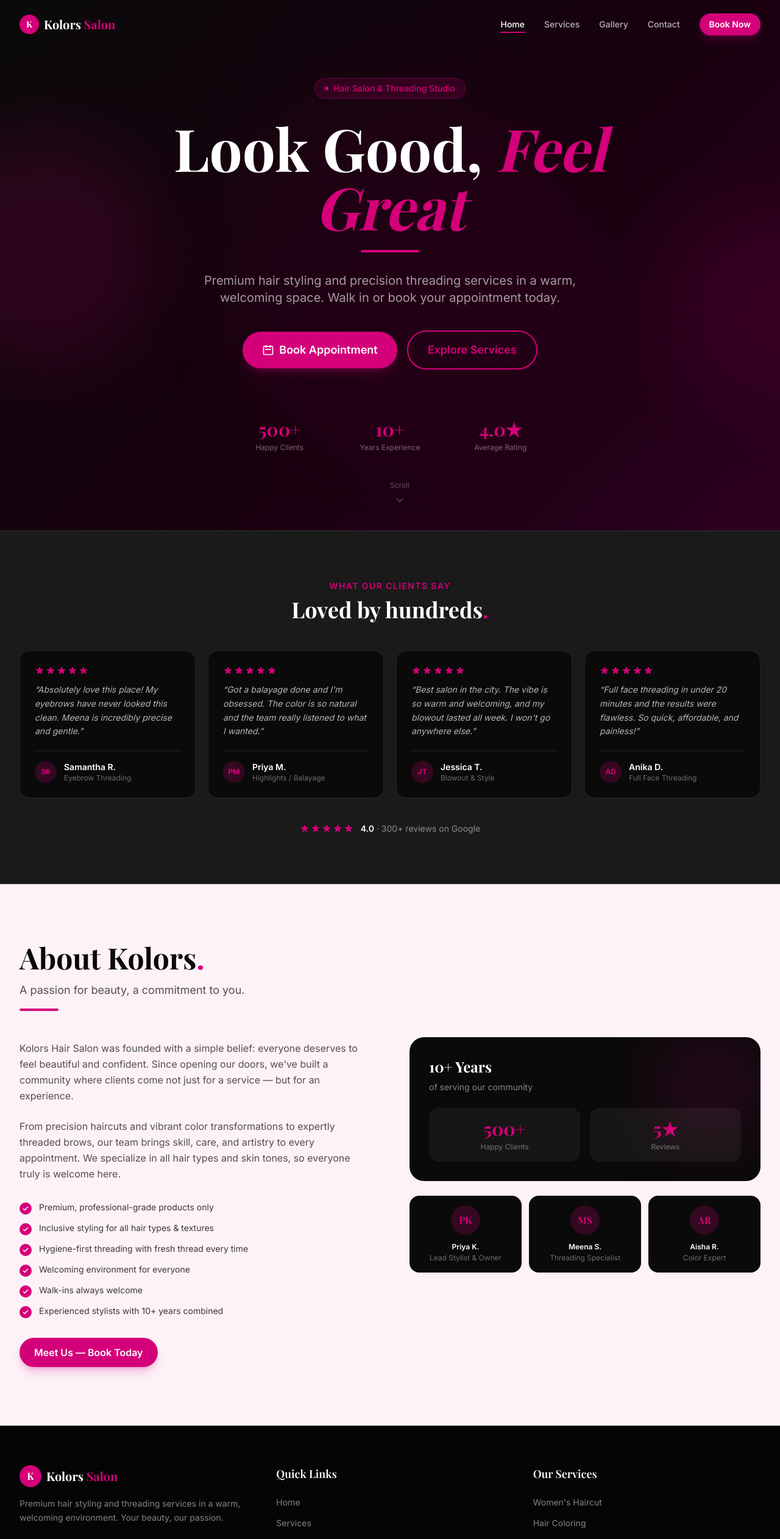
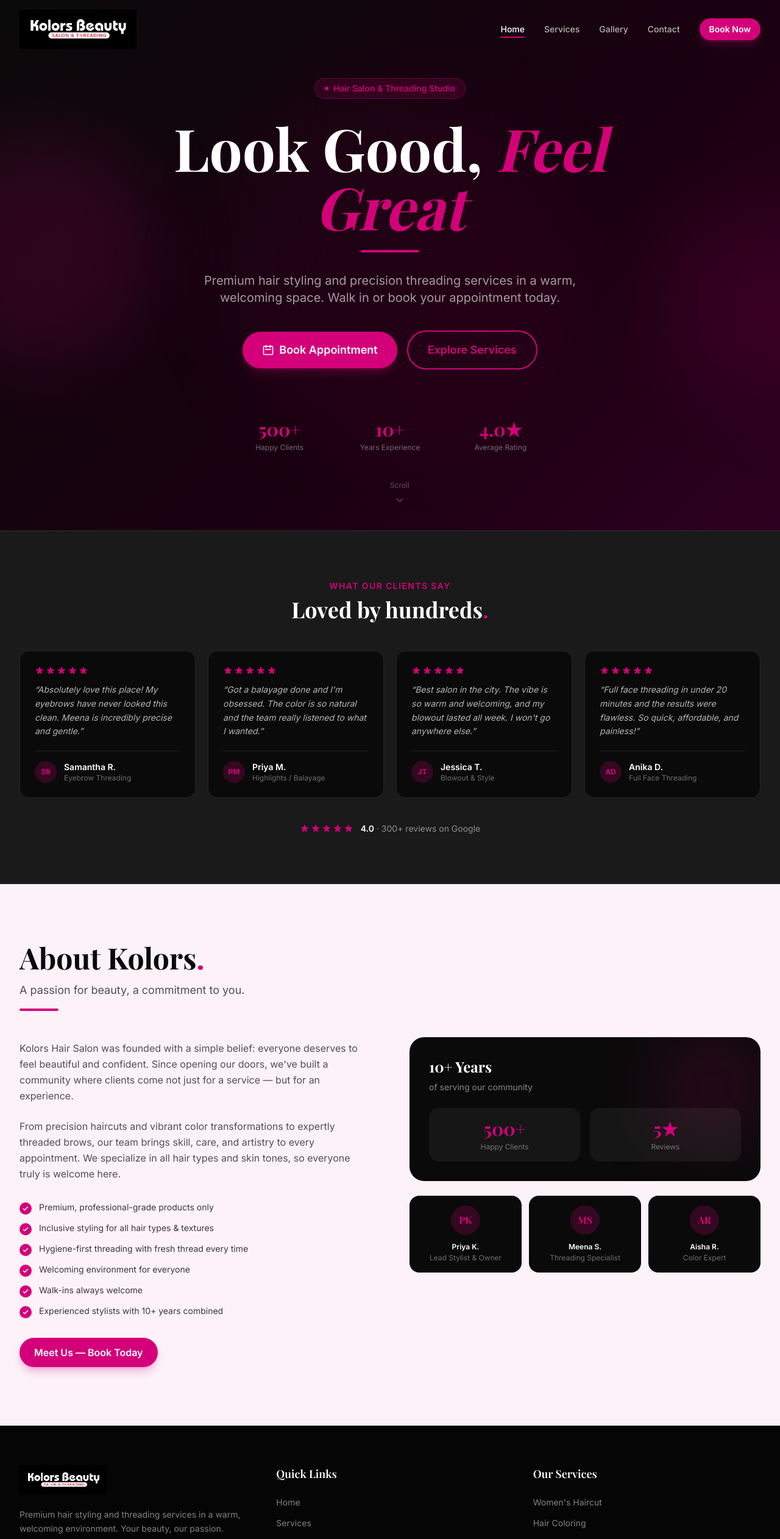
Before and after one commit to arinjaybanerjee/kolors-hair-salon, a Next.js app: page / in a window 1280 px wide. Shown: the top 2524 px of the page at 61% size. Built offline with nearby package versions, Linux system fonts and the light colour scheme; a web font is replaced by a local one.

Commit message:
Add Kolors logo to navbar and footer, increase navbar height

```diff
--- a/src/components/layout/Footer.tsx
+++ b/src/components/layout/Footer.tsx
@@ -1,4 +1,5 @@
 import Link from "next/link";
+import Image from "next/image";
 
 const QUICK_LINKS = [
   { label: "Home", href: "/" },
@@ -23,13 +24,14 @@ export default function Footer() {
         <div className="grid grid-cols-1 md:grid-cols-3 gap-12 mb-12">
           {/* Brand */}
           <div>
-            <Link href="/" className="flex items-center gap-2 mb-4">
-              <div className="w-9 h-9 rounded-full bg-brand-pink flex items-center justify-center text-white font-display font-bold">
-                K
-              </div>
-              <span className="font-display text-xl font-bold text-white">
-                Kolors<span className="text-brand-pink"> Salon</span>
-              </span>
+            <Link href="/" className="inline-block mb-4">
+              <Image
+                src="/images/kolorslogo.png"
+                alt="Kolors Beauty Salon & Threading"
+                width={140}
+                height={56}
+                className="h-12 w-auto object-contain"
+              />
             </Link>
             <p className="text-white/50 text-sm leading-relaxed mb-6">
               Premium hair styling and threading services in a warm, welcoming
--- a/src/components/layout/Navbar.tsx
+++ b/src/components/layout/Navbar.tsx
@@ -2,6 +2,7 @@
 
 import { useState, useEffect } from "react";
 import Link from "next/link";
+import Image from "next/image";
 import { usePathname } from "next/navigation";
 import Button from "@/components/ui/Button";
 
@@ -37,15 +38,17 @@ export default function Navbar() {
       }`}
     >
       <div className="max-w-7xl mx-auto px-4 sm:px-6 lg:px-8">
-        <div className="flex items-center justify-between h-16 md:h-20">
+        <div className="flex items-center justify-between h-20 md:h-24">
           {/* Logo */}
-          <Link href="/" className="flex items-center gap-2">
-            <div className="w-8 h-8 rounded-full bg-brand-pink flex items-center justify-center text-white font-display font-bold text-sm">
-              K
-            </div>
-            <span className="font-display text-xl font-bold text-white">
-              Kolors<span className="text-brand-pink"> Salon</span>
-            </span>
+          <Link href="/" className="flex items-center">
+            <Image
+              src="/images/kolorslogo.png"
+              alt="Kolors Beauty Salon & Threading"
+              width={160}
+              height={64}
+              className="h-14 md:h-16 w-auto object-contain"
+              priority
+            />
           </Link>
 
           {/* Desktop nav */}
```
Also changed, not shown: public/images/kolorslogo.png (added).
